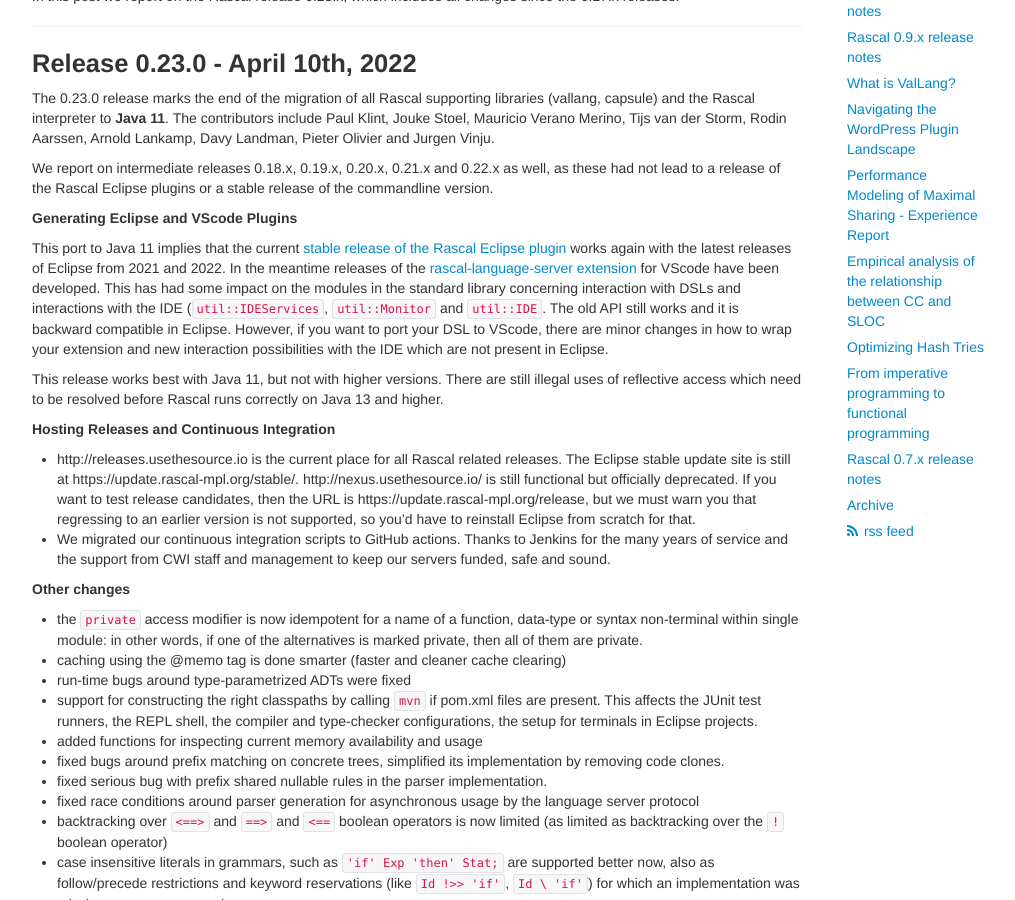
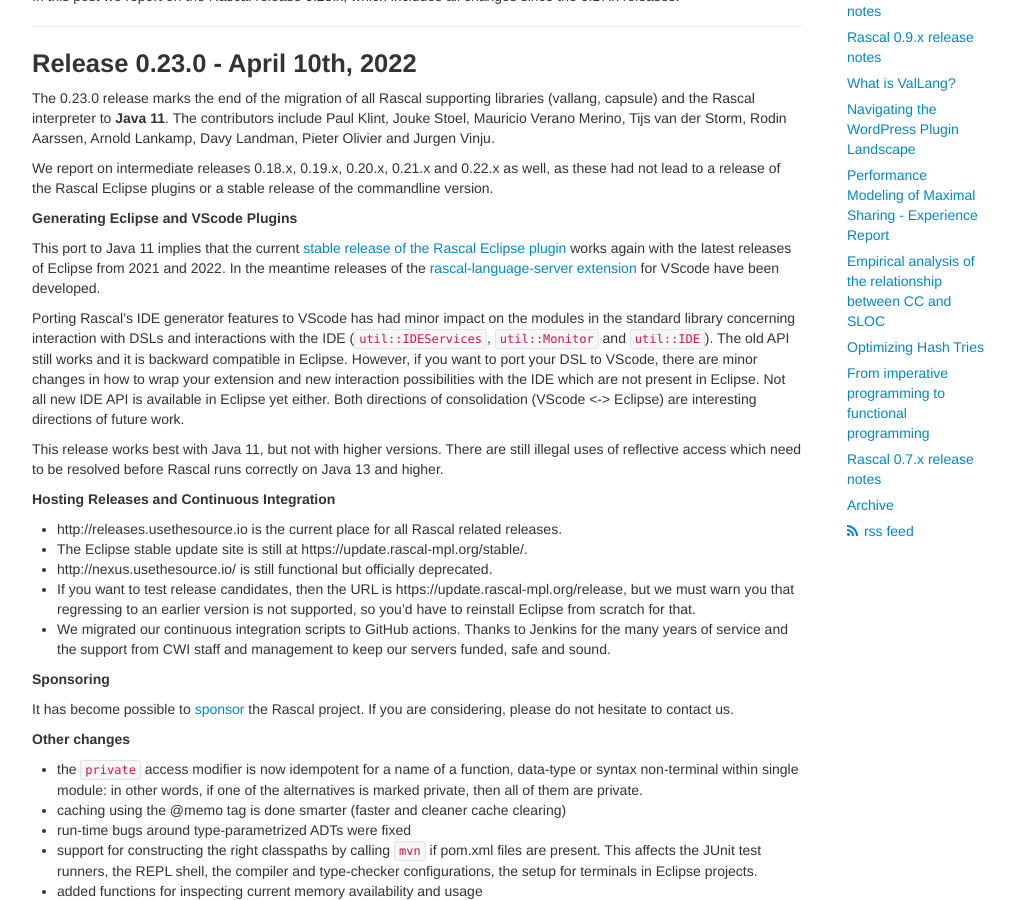
Before and after one commit to usethesource/usethesource.github.io, a Jekyll site: the page built from _posts/2022-04-20-rascal-0-23-x-release-notes.md, in a window 1280 px wide and 900 px high, scrolled down 264 px. Shown: the whole window, without its empty margins (223-1238 px from the left). Built offline with Jekyll 4.4.1, drawn with Linux system fonts in a browser that asks for light colours.

Commit message:
split sentences and added sponsor

```diff
--- a/_posts/2022-04-20-rascal-0-23-x-release-notes.md
+++ b/_posts/2022-04-20-rascal-0-23-x-release-notes.md
@@ -19,14 +19,23 @@
 **Generating Eclipse and VScode Plugins**
 
 This port to Java 11 implies that the current [stable release of the Rascal Eclipse plugin](https://update.rascal-mpl.org/stable/) works again with the latest releases of Eclipse from 2021 and 2022. In the meantime
-releases of the [rascal-language-server extension](https://marketplace.visualstudio.com/items?itemName=usethesource.rascalmpl) for VScode have been developed. This has had some impact on the modules in the standard library concerning interaction with DSLs and interactions with the IDE (`util::IDEServices`, `util::Monitor` and `util::IDE`. The old API still works and it is backward compatible in Eclipse. However, if you want to port your DSL to VScode, there are minor changes in how to wrap your extension and new interaction possibilities with the IDE which are not present in Eclipse.
+releases of the [rascal-language-server extension](https://marketplace.visualstudio.com/items?itemName=usethesource.rascalmpl) for VScode have been developed.
+
+Porting Rascal's IDE generator features to VScode has had minor impact on the modules in the standard library concerning interaction with DSLs and interactions with the IDE (`util::IDEServices`, `util::Monitor` and `util::IDE`). The old API still works and it is backward compatible in Eclipse. However, if you want to port your DSL to VScode, there are minor changes in how to wrap your extension and new interaction possibilities with the IDE which are not present in Eclipse. Not all new IDE API is available in Eclipse yet either. Both directions of consolidation (VScode <-> Eclipse) are interesting directions of future work.
 
 This release works best with Java 11, but not with higher versions. There are still illegal uses of reflective access which need to be resolved before Rascal runs correctly on Java 13 and higher.
 
 **Hosting Releases and Continuous Integration**
 
-* http://releases.usethesource.io is the current place for all Rascal related releases. The Eclipse stable update site is still at https://update.rascal-mpl.org/stable/. http://nexus.usethesource.io/ is still functional but officially deprecated. If you want to test release candidates, then the URL is https://update.rascal-mpl.org/release, but we must warn you that regressing to an earlier version is not supported, so you'd have to reinstall Eclipse from scratch for that.
+* http://releases.usethesource.io is the current place for all Rascal related releases.
+* The Eclipse stable update site is still at https://update.rascal-mpl.org/stable/.
+* http://nexus.usethesource.io/ is still functional but officially deprecated.
+* If you want to test release candidates, then the URL is https://update.rascal-mpl.org/release, but we must warn you that regressing to an earlier version is not supported, so you'd have to reinstall Eclipse from scratch for that.
 * We migrated our continuous integration scripts to GitHub actions. Thanks to Jenkins for the many years of service and the support from CWI staff and management to keep our servers funded, safe and sound.
+
+**Sponsoring**
+
+It has become possible to [sponsor](https://github.com/sponsors/usethesource) the Rascal project. If you are considering, please do not hesitate to contact us.
 
 **Other changes**
 
```
